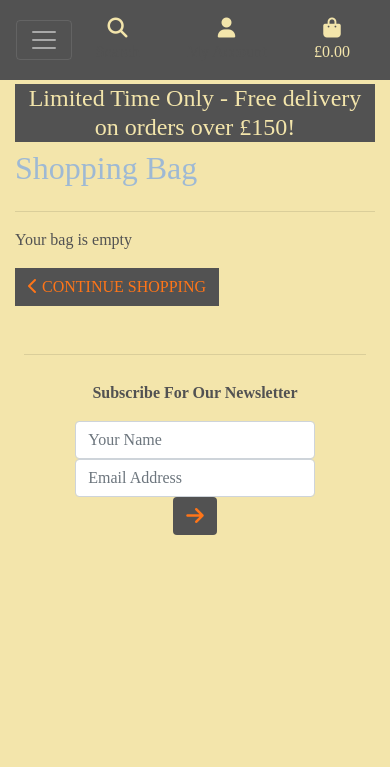
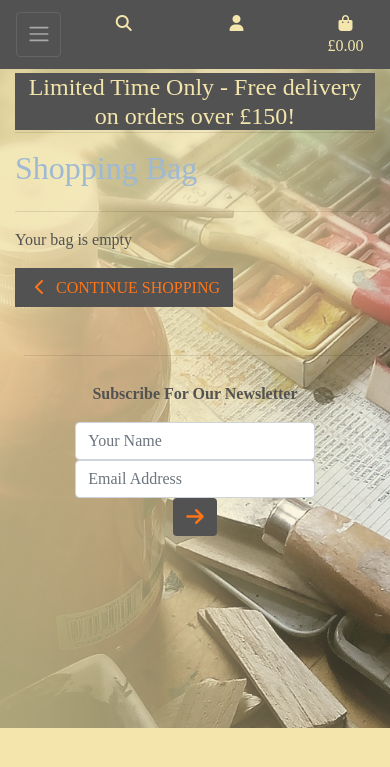
Before and after one commit to Ad-White/art_emporium, a Django app: page /bag/ in a window 390 px wide. Shown: the top 767 px of the page. Run offline with Django 3.2, Linux system fonts and the light colour scheme; some libraries are stand-ins or nearby versions; some web fonts are replaced.

Commit message:
Refactor css for base.css and login/reg

```diff
--- a/static/css/base.css
+++ b/static/css/base.css
@@ -6,9 +6,9 @@ html {
 
 /* styling for the body */
 body {
-    /* background: url('/media/art_emporium_hero_image.png') no-repeat center center fixed;
+    background: url('/media/art_emporium_hero_image.png') no-repeat center center fixed;
     background-size: cover;
-    height: calc(100vh - 164px); */
+    height: calc(100vh - 164px);
     font-family: 'basic';
     background-color: #F3E5AB;
 }
@@ -31,6 +31,15 @@ p {
 /* Styling for instances of 'Sold' notices */
 .text-sold {
     color: #FF7518;
+}
+
+/* from Bulma */
+.icon {
+    align-items: center;
+    display: inline-flex;
+    justify-content: center;
+    height: 1.5rem;
+    width: 1.5rem;
 }
 
 /* Styling for the logo */
@@ -355,6 +364,42 @@ input[name='q']::placeholder {
     body {
         height: calc(100vh - 116px);
     }
+    /* Reduce font size on mobile main page */
+    .display-4.logo.text-grey {
+        font-size: 2rem;
+    }
+    /* Reduce padding on nav link */
+    .nav-link {
+        padding: 0.15rem;
+    }
+    /* Reduce font awesome icons */
+    .nav-link i.fa-lg {
+        font-size: 1rem;
+    }
+    /* Reduce navbar toggle button */
+    .navbar-toggler {
+        padding: .6rem .6rem;
+        font-size: 1rem;
+    }
+    /* Reduce font size of delivery banner */
+    #bg-banner h4 {
+        font-size: .9rem;
+    }
+    /* Increment and decrement to ignore larger css */
+    .btn.btn-outline-grey.rounded-0,
+    .btn.btn-grey.rounded-0 {
+        padding: .375rem .375rem;
+    }
+
+    .btn.btn-outline-grey.rounded-0,
+    .btn.btn-grey.rounded-0 {
+        padding: .375rem .375rem;
+        font-size: .75rem;
+    }
+
+    .increment-qty, .decrement-qty {
+        padding: .25rem .5rem !important;
+    }
 }
 
 /* Allauth form formatting */
--- a/templates/allauth/account/base.html
+++ b/templates/allauth/account/base.html
@@ -4,7 +4,7 @@
     <div class="container header-container">
         <div class="overlay"></div>
         <div class="row">
-            <div class="col-6">
+            <div class="col-12 col-md-6">
                 <div class="allauth-form-inner-content">
                     {% block inner_content %}
                     {% endblock %}
--- a/templates/includes/main-nav.html
+++ b/templates/includes/main-nav.html
@@ -1,5 +1,10 @@
 <div class="collapse navbar-collapse" id="main-nav">
     <ul class="navbar-nav w-auto mx-auto">
+        <li class="nav-item d-block d-md-none">
+            <a class="font-weight-bold nav-link text-yellow mr-5" href="{% url 'home' %}" id="home-link">
+                Home
+            </a>
+        </li>
         <li class="nav-item dropdown">
             <a class="font-weight-bold nav-link text-yellow mr-5" href="#" id="all-products-link"
                 data-toggle="dropdown" aria-haspopup="true" aria-expanded="false">
--- a/templates/includes/mobile-top-header.html
+++ b/templates/includes/mobile-top-header.html
@@ -33,7 +33,7 @@
         {% if request.user.is_superuser %}
         <a href="{% url 'add_product' %}" class="dropdown-item">Product Management</a>
         {% endif %}
-        <a href="" class="dropdown-item">My Profile</a>
+        <a href="{% url 'profile' %}" class="dropdown-item">My Profile</a>
         <a href="{% url 'account_logout' %}" class="dropdown-item">Logout</a>
         {% else %}
         <a href="{% url 'account_signup' %}" class="dropdown-item">Register</a>
```
